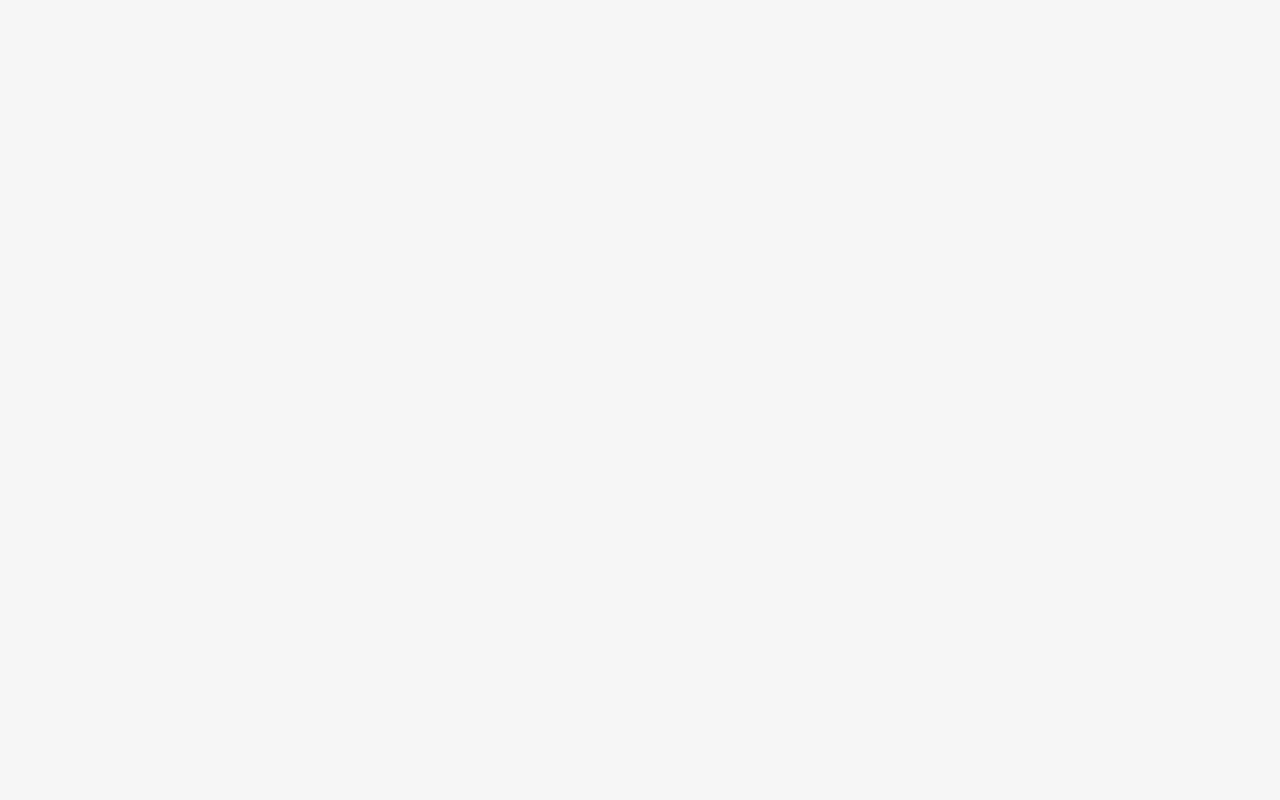
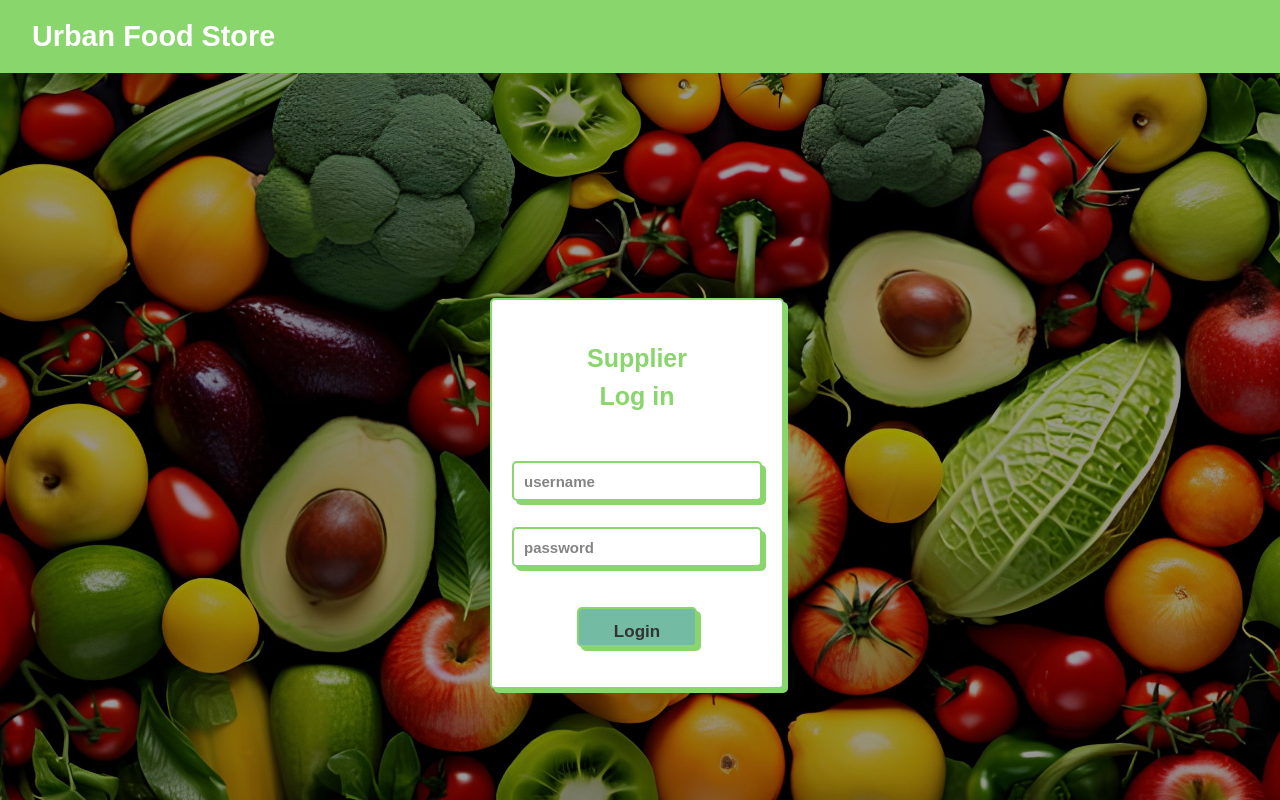
Before and after one commit to uvindusl/DM2-Frontend-repo, a React (Vite) app: page /supplier in a window 1280 px wide. Before the commit this address had no page. Shown: the top 800 px of the page. Built offline with nearby package versions, Linux system fonts and the light colour scheme.

Commit message:
Add Supplier Login functionality with form and routing

```diff
--- a/src/App.tsx
+++ b/src/App.tsx
@@ -15,6 +15,7 @@ import UpdateFood from "./pages/UpdateFood";
 import EmployeeDashboard from "./pages/EmployeeDashboard";
 import PaymentPage from "./pages/PaymentPage";
 import EmployeeViewOrders from "./pages/EmployeeViewOrders";
+import SupplierLoginPage from "./pages/SupplierLoginPage";
 
 function App() {
   return (
@@ -51,6 +52,7 @@ function App() {
             path="/employee/view/orders"
             element={<EmployeeViewOrders />}
           />
+          <Route path="/supplier" element={<SupplierLoginPage />} />
         </Routes>
       </main>
     </div>
--- /dev/null
+++ b/src/components/supplierLoginForm.tsx
@@ -0,0 +1,287 @@
+import styled from "styled-components";
+import "../css/LoginForm.css";
+import React, { useState } from "react";
+
+interface EmployeeLoginFormProps {
+  onLogin: (username: string, password: string) => void;
+  loading?: boolean;
+  error?: string | null;
+}
+
+const SupplierLoginForm: React.FC<EmployeeLoginFormProps> = ({
+  // React.FC represents the type of a functional component
+  onLogin,
+  loading = false,
+  error = null,
+}) => {
+  const [username, setUsername] = useState<string>("");
+  const [password, setPassword] = useState<string>("");
+
+  const handleLoginSubmit = (e: React.FormEvent) => {
+    e.preventDefault();
+    onLogin(username, password);
+  };
+
+  return (
+    <StyledWrapper>
+      <div className="wrapper">
+        <div className="card-switch">
+          <div className="flip-card__inner">
+            <div className="flip-card__front">
+              <div className="title">
+                Supplier<br></br> Log in
+              </div>
+              <form className="flip-card__form" onSubmit={handleLoginSubmit}>
+                <label>
+                  <input
+                    className="flip-card__input"
+                    placeholder="username"
+                    type="text"
+                    value={username}
+                    onChange={(e) => setUsername(e.target.value)}
+                  />
+                </label>
+                <label>
+                  <input
+                    className="flip-card__input"
+                    placeholder="password"
+                    type="password"
+                    value={password}
+                    onChange={(e) => setPassword(e.target.value)}
+                  />
+                </label>
+                <button
+                  className="flip-card__btn"
+                  type="submit"
+                  disabled={loading}
+                >
+                  Login
+                </button>
+                {error && <div className="error">{error}</div>}
+              </form>
+            </div>
+          </div>
+        </div>
+      </div>
+    </StyledWrapper>
+  );
+};
+
+const StyledWrapper = styled.div`
+  .wrapper {
+    --input-focus: #73bba3; /* Changed to Dark Orange */
+    --font-color: #333;
+    --font-color-sub: #666;
+    --bg-color: #fff;
+    --bg-color-alt: #666;
+    --main-color: #88d66c; /* Changed to Deep Orange */
+    /* display: flex; */
+    /* flex-direction: column; */
+    /* align-items: center; */
+  }
+  /* switch card */
+  .switch {
+    transform: translateY(-200px);
+    position: relative;
+    display: flex;
+    flex-direction: column;
+    justify-content: center;
+    align-items: center;
+    gap: 30px;
+    width: 50px;
+    height: 20px;
+  }
+
+  .card-side::before {
+    position: absolute;
+    content: "Log in";
+    left: -100px;
+    top: 0;
+    width: 100px;
+    text-decoration: none;
+    color: var(--font-color);
+  }
+
+  .card-side::after {
+    position: absolute;
+    content: "Sign up";
+    left: 70px;
+    top: 0;
+    width: 100px;
+    text-decoration: none;
+    color: var(--font-color);
+  }
+
+  .toggle {
+    opacity: 0;
+    width: 0;
+    height: 0;
+  }
+
+  .slider {
+    box-sizing: border-box;
+    border-radius: 5px;
+    border: 2px solid var(--main-color);
+    box-shadow: 4px 4px var(--main-color);
+    position: absolute;
+    cursor: pointer;
+    top: 0;
+    left: 0;
+    right: 0;
+    bottom: 0;
+    background-color: var(--bg-colorcolor);
+    transition: 0.3s;
+  }
+
+  .slider:before {
+    box-sizing: border-box;
+    position: absolute;
+    content: "";
+    height: 20px;
+    width: 20px;
+    border: 2px solid var(--main-color);
+    border-radius: 5px;
+    left: -2px;
+    bottom: 2px;
+    background-color: var(--bg-color);
+    box-shadow: 0 3px 0 var(--main-color);
+    transition: 0.3s;
+  }
+
+  .toggle:checked + .slider {
+    background-color: var(--input-focus);
+  }
+
+  .toggle:checked + .slider:before {
+    transform: translateX(30px);
+  }
+
+  .toggle:checked ~ .card-side:before {
+    text-decoration: none;
+    //font-weight: bolder;
+  }
+
+  .toggle:checked ~ .card-side:after {
+    text-decoration: none;
+    //font-weight: bolder;
+  }
+
+  /* card */
+
+  .flip-card__inner {
+    width: 300px;
+    height: 350px;
+    position: relative;
+    background-color: transparent;
+    perspective: 1000px;
+    /* width: 100%;
+      height: 100%; */
+    text-align: center;
+    transition: transform 0.8s;
+    transform-style: preserve-3d;
+  }
+
+  .toggle:checked ~ .flip-card__inner {
+    transform: rotateY(180deg);
+  }
+
+  .toggle:checked ~ .flip-card__front {
+    box-shadow: none;
+  }
+
+  .flip-card__front,
+  .flip-card__back {
+    padding: 20px;
+    position: absolute;
+    display: flex;
+    flex-direction: column;
+    justify-content: center;
+    -webkit-backface-visibility: hidden;
+    backface-visibility: hidden;
+    background: rgb(255, 255, 255); /* Changed to Light Orange */
+    gap: 20px;
+    border-radius: 5px;
+    border: 2px solid var(--main-color);
+    box-shadow: 4px 4px var(--main-color);
+  }
+
+  .flip-card__back {
+    width: 100%;
+    transform: rotateY(180deg);
+  }
+
+  .flip-card__form {
+    display: flex;
+    flex-direction: column;
+    align-items: center;
+    gap: 20px;
+  }
+
+  .title {
+    margin: 20px 0 20px 0;
+    font-size: 25px;
+    font-weight: 900;
+    text-align: center;
+    color: var(--main-color);
+  }
+
+  .flip-card__input {
+    width: 250px;
+    height: 40px;
+    border-radius: 5px;
+    border: 2px solid var(--main-color);
+    background-color: var(--bg-color);
+    box-shadow: 4px 4px var(--main-color);
+    font-size: 15px;
+    font-weight: 600;
+    color: var(--font-color);
+    padding: 5px 10px;
+    outline: none;
+  }
+
+  .flip-card__input::placeholder {
+    color: var(--font-color-sub);
+    opacity: 0.8;
+  }
+
+  .flip-card__input:focus {
+    border: 2px solid var(--input-focus);
+  }
+
+  .flip-card__btn:active,
+  .button-confirm:active {
+    box-shadow: 0px 0px var(--main-color);
+    transform: translate(3px, 3px);
+  }
+
+  .flip-card__btn {
+    margin: 20px 0 20px 0;
+    width: 120px;
+    height: 40px;
+    border-radius: 5px;
+    border: 2px solid var(--main-color);
+    background-color: #73bba3; /* Changed to Light Orange */
+    box-shadow: 4px 4px var(--main-color);
+    font-size: 17px;
+    font-weight: 600;
+    color: #333;
+    cursor: pointer;
+  }
+
+  .error-message {
+    color: #d8000c;
+    background-color: #ffecec;
+    padding: 8px;
+    border-radius: 5px;
+    font-size: 14px;
+    width: 250px;
+    text-align: center;
+  }
+
+  .flip-card__btn:disabled {
+    opacity: 0.7;
+    cursor: not-allowed;
+  }
+`;
+
+export default SupplierLoginForm;
--- /dev/null
+++ b/src/pages/SupplierLoginPage.tsx
@@ -0,0 +1,80 @@
+import SupplierLoginForm from "../components/supplierLoginForm";
+import { useState } from "react";
+import { useNavigate } from "react-router-dom";
+import Footer from "../components/Footer";
+import "../css/LoginPage.css";
+import axios from "axios";
+import CustomerLoginHeader from "../components/CustomerLoginHeader";
+
+interface employee {
+  employeeId: number;
+  employeeName: string;
+  employeeAddress: string;
+  employeeTel: number;
+  employeePassword: string;
+}
+
+function SupplierLoginPage() {
+  const [employee, setemployee] = useState<employee | null>(null);
+  const [loading, setLoading] = useState<boolean>(false);
+  const [error, setError] = useState<string | null>(null);
+  const navigate = useNavigate();
+
+  const handleLogin = (username: string, password: string) => {
+    const apiUrl = `http://localhost:8082/employee-micro/employees?name=${username}&password=${password}`;
+
+    setLoading(true);
+    setError(null);
+
+    axios
+      .get(apiUrl)
+      .then((response) => {
+        if (response.status === 200) {
+          //HTTP 200 status is scuccessful connect with the server and send data
+          const employeeid = response.data;
+          setemployee(response.data);
+          navigate("/employee/dashboard");
+
+          //stroe the employee id
+          sessionStorage.setItem(
+            "employeeId",
+            employeeid.employeeId.toString()
+          );
+        }
+      })
+      .catch((error) => {
+        console.error("Error during login:", error);
+        if (error.response) {
+          if (error.response.status === 404) {
+            setError("employee not found. Please check your credentials.");
+          } else {
+            setError("Login failed. Please try again later.");
+          }
+        } else {
+          setError("Network error. Please check your connection.");
+        }
+      })
+      .finally(() => {
+        setLoading(false);
+      });
+  };
+
+  return (
+    <div className="page-wrapper">
+      <CustomerLoginHeader />
+      <div className="content-area">
+        <div className="login-container">
+          <SupplierLoginForm
+            onLogin={handleLogin}
+            loading={loading}
+            error={error}
+          />
+        </div>
+      </div>
+      <div className="footer1">
+        <Footer />
+      </div>
+    </div>
+  );
+}
+export default SupplierLoginPage;
```
